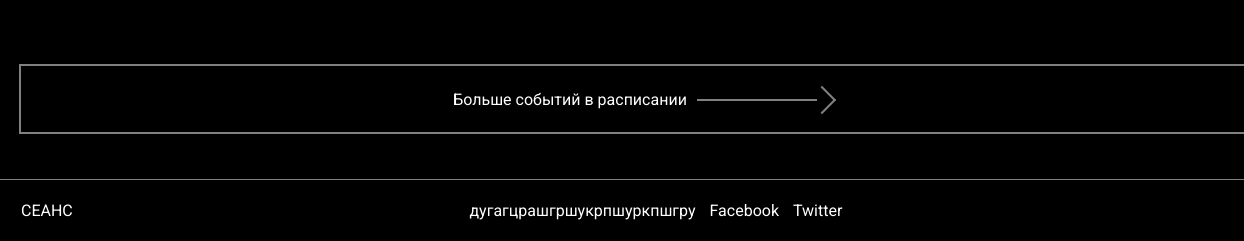
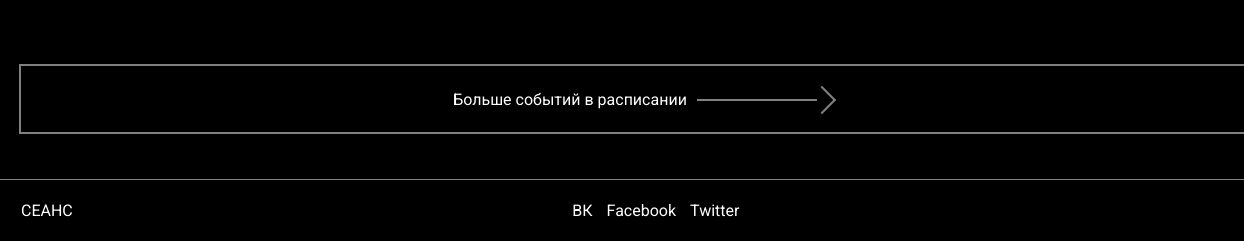
Before and after one commit to alexust1820/movie__home__alone, a plain HTML site: page index.html in a window 1280 px wide. Shown: the part 2465-2706 px from the top of the page, 0-1244 px from the left. Drawn offline with Linux system fonts and the light colour scheme.

Commit message:
my not first commi(remake)t

```diff
--- a/index.html
+++ b/index.html
@@ -206,7 +206,7 @@
 	<footer>
 		<a class="seans" href="https://seance.ru/" target="blank">СЕАНС</a>
 		<div class="a">
-			<a href="https://vk.com/digital_banana" target="blank">дугагцрашгршукрпшуркпшгру</a>
+			<a href="https://vk.com/digital_banana" target="blank">ВК</a>
 			<a href="https://ru-ru.facebook.com/"target="blank">Facebook</a>
 			<a href="https://twitter.com/login?lang=ru"target="blank">Twitter</a>
 		</div>
```
